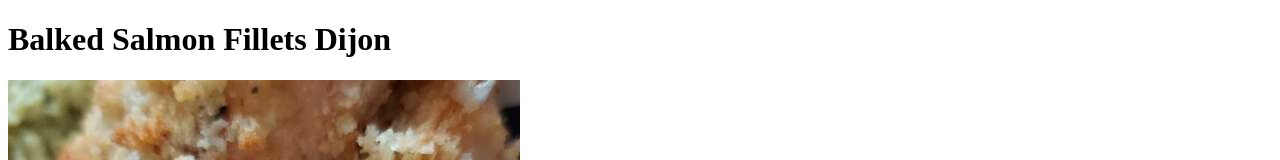
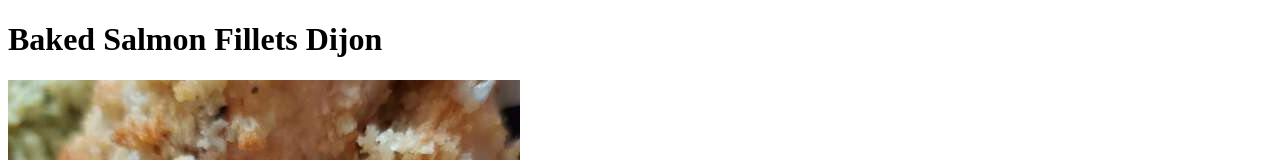
Before and after one commit to kupip/odin-recipes, a plain HTML site: page recipes/salmon.html in a window 1280 px wide. Shown: the top 160 px of the page. Drawn offline with Linux system fonts and the light colour scheme.

Commit message:
add alternative text and fix typo

```diff
--- a/recipes/salmon.html
+++ b/recipes/salmon.html
@@ -6,8 +6,8 @@
     <title>Document</title>
 </head>
 <body>
-    <h1>Balked Salmon Fillets Dijon</h1>
-    <img src="salmon.jpeg" alt="">
+    <h1>Baked Salmon Fillets Dijon</h1>
+    <img src="salmon.jpeg" alt="Baked Salmon Fillets Dijon">
     <p>Learn how to bake salmon at 400 degrees Fahrenheit with this easy recipe for salmon fillets coated with Dijon-style mustard and seasoned bread crumbs drizzled with butter</p>
 
     <h3>Ingredients</h3>
```
